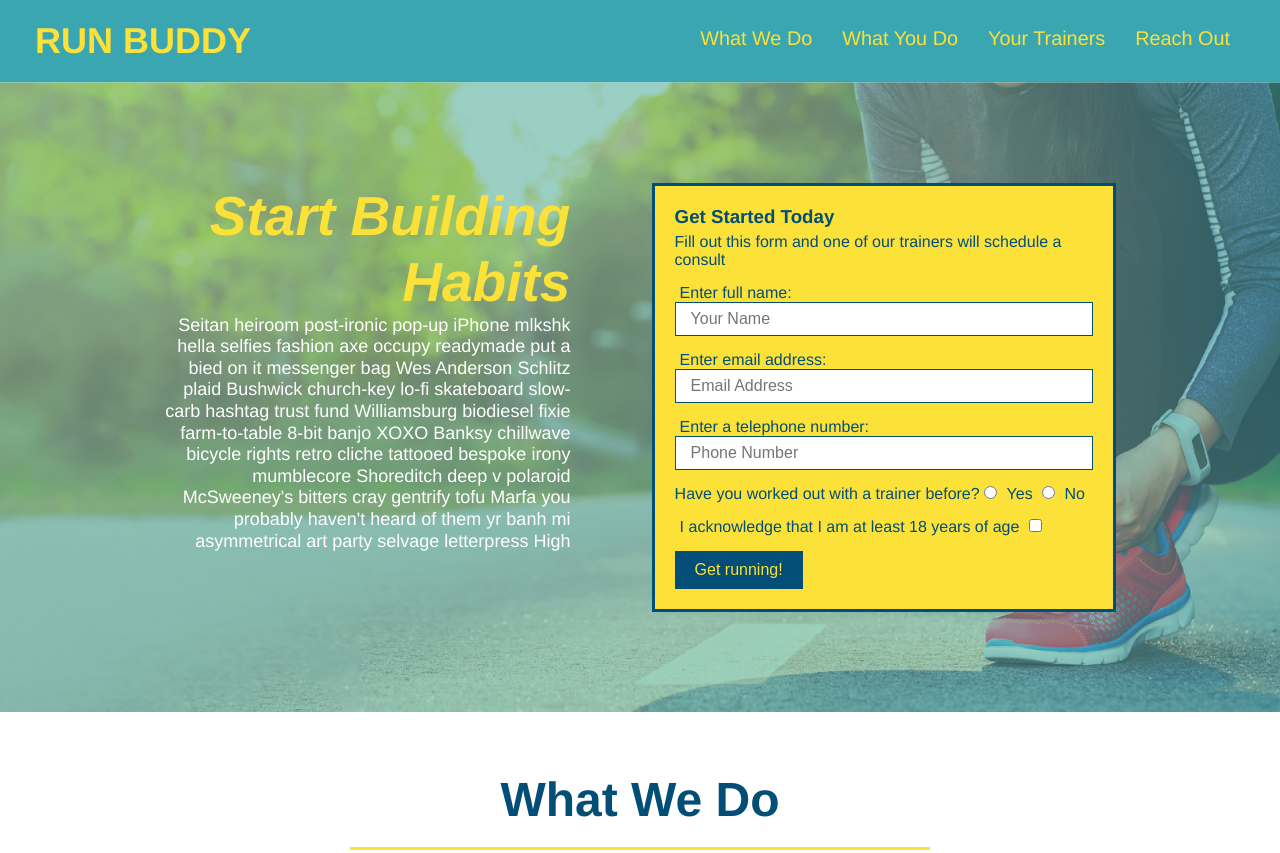
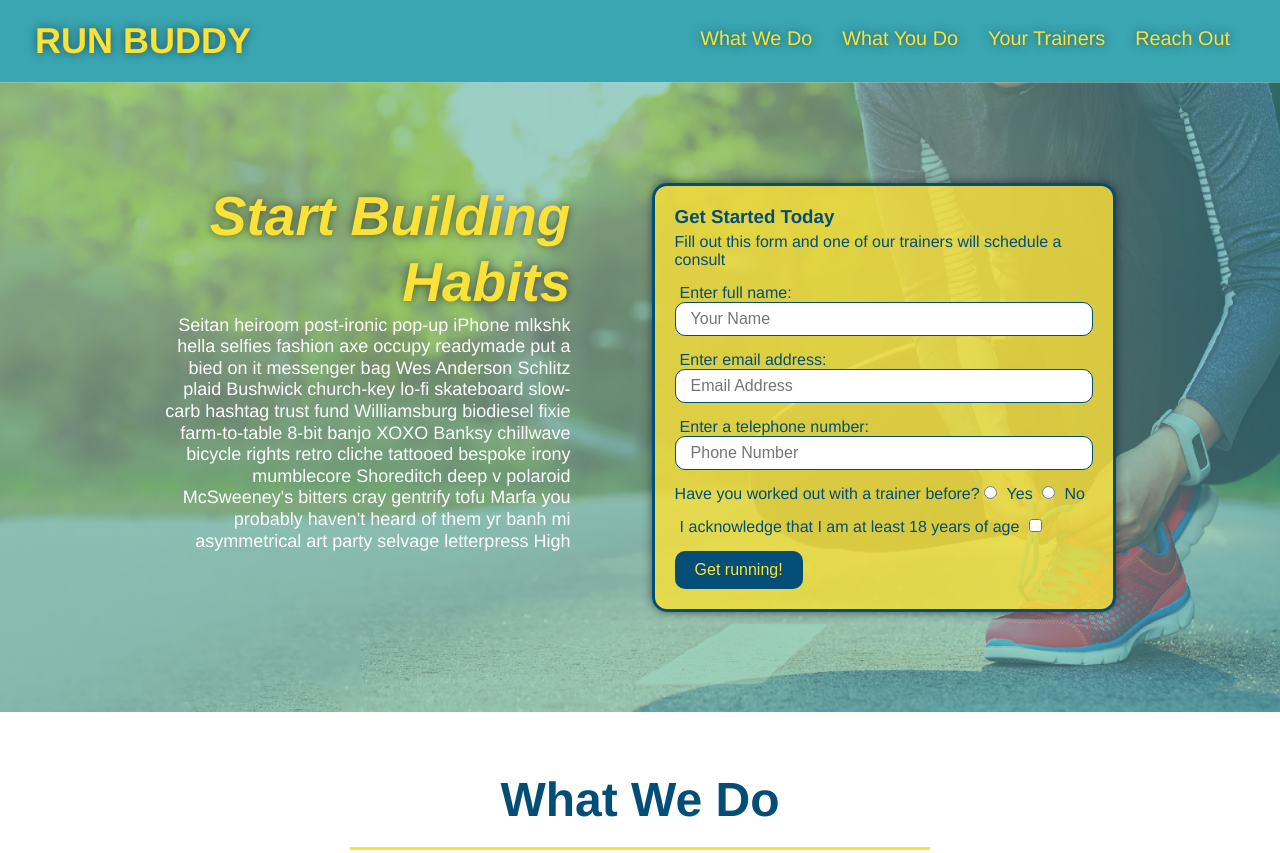
Before and after one commit to Itzamary/run-buddy, a plain HTML site: page index.html in a window 1280 px wide. Shown: the top 853 px of the page. Drawn offline with Linux system fonts and the light colour scheme.

Commit message:
added shadows to run-budys heading and hro form. adeed rounded corners in hero form and contact form.

```diff
--- a/assets/css/style.css
+++ b/assets/css/style.css
@@ -31,7 +31,7 @@ header h1 {
     font-size: 36px;
     color: #fce138;
     margin: 0;
-
+    text-shadow: 0 0 10px rgba(0,0,0, 0.5);
 }
 
 /* this will select the a element inside the header element*/
@@ -59,6 +59,7 @@ header nav ul li a {
     padding: 10px 15px;
     font-weight: lighter;
     font-size: 1.55vw;
+    text-shadow: 0 0 10px rgba(0,0,0,0.5);
 }
 
                           /*HERO SECTION*/
@@ -91,15 +92,18 @@ section {
       font-style: italic;
       font-size: 55px;
       color: #fce138;
+      text-shadow: 0 0 10px rgba(0,0,0,0.5);
   }
 
   .hero-form {
       color: #024e76;
-      background-color: #fce138;
+      background-color: rgba(252, 225, 56, 0.8);
       padding: 20px;
       border: solid 3px #024e76;
       width: 40%;
       margin: 3.5%;
+      box-shadow: 0 0 10px rgba(0,0,0,0.5);
+      border-radius: 15px;
   }
 
   .hero-form h3 {
@@ -119,6 +123,7 @@ section {
     color: #024e76;
     width: 100%;
     margin-bottom: 15px;
+    border-radius: 10px;
 }
 
 .hero-form label {
@@ -131,6 +136,7 @@ section {
     border: none;
     padding: 10px 20px;
     font-size: 16px;
+    border-radius: 10px;
 }
 
 
@@ -324,6 +330,7 @@ section {
     width: 100%;
     margin-bottom: 15px;
     margin-top: 5px;
+    border-radius: 10px;
 }
 
 .contact-form button {
@@ -334,6 +341,7 @@ section {
     text-align: center;
     padding: 15px 0;
     font-size: 16px;
+    border-radius: 10px;
 }
 
 
```
